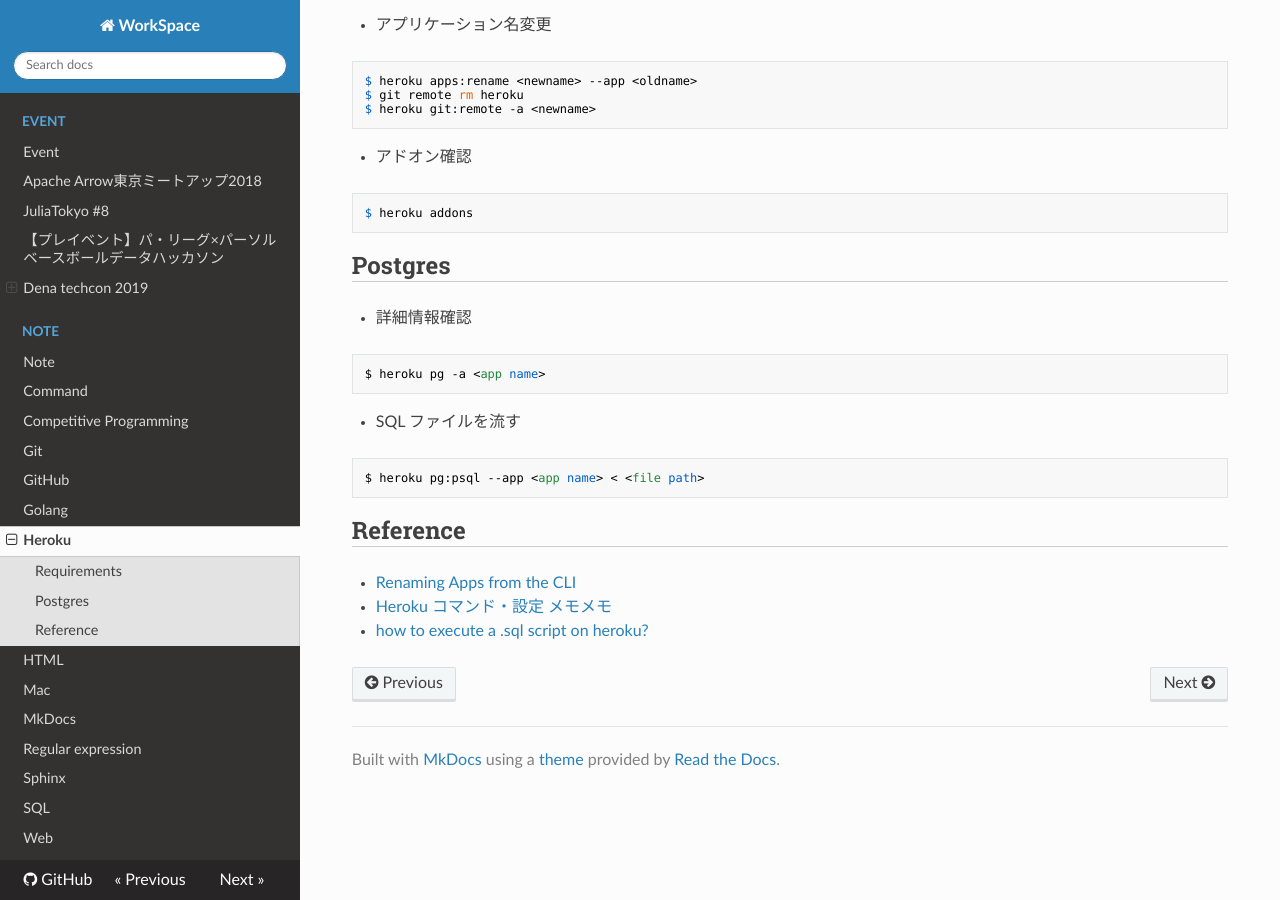
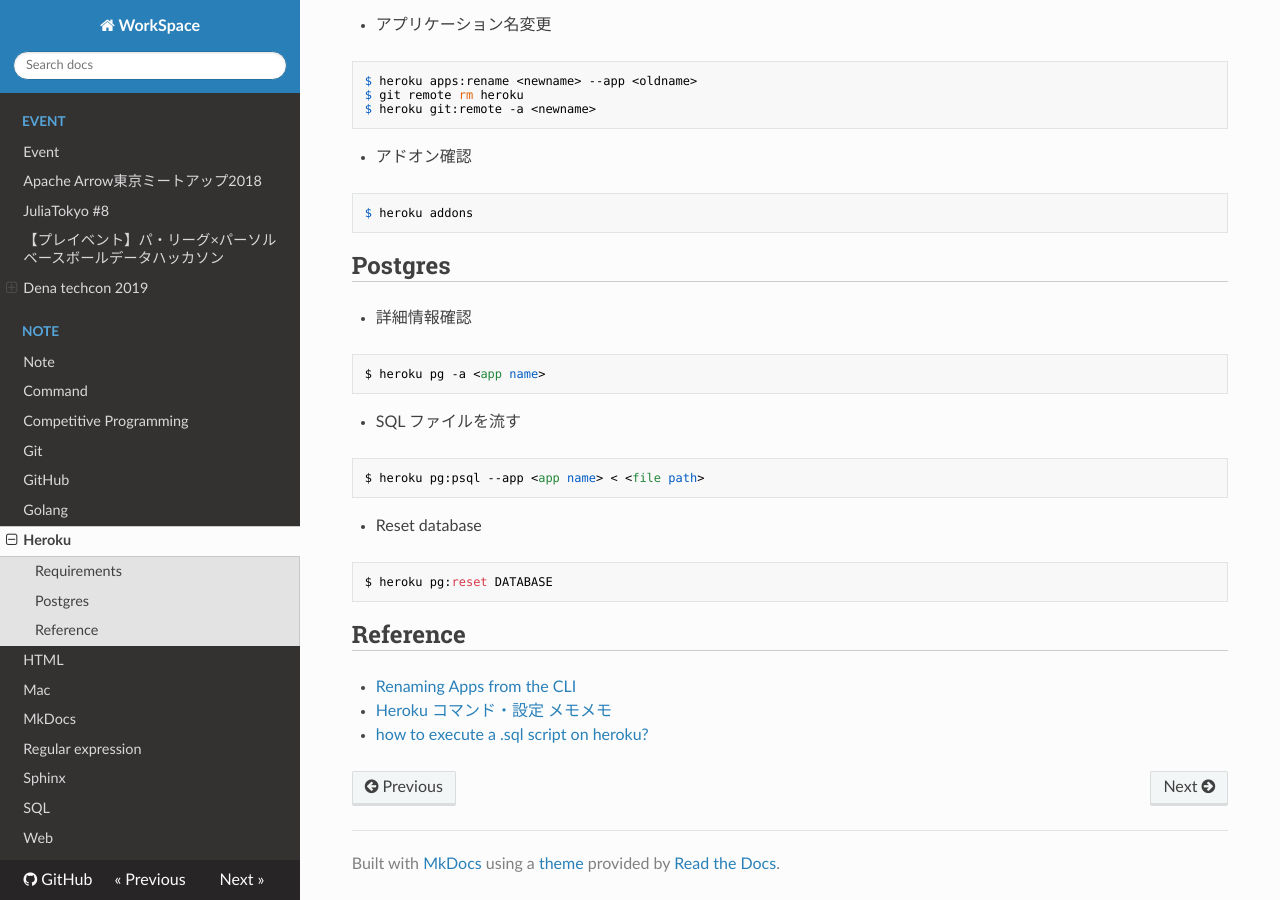
Before and after one commit to Doarakko/mkdocs-github-pages, an MkDocs documentation site: the page built from docs/note/heroku.md, in a window 1280 px wide and 900 px high, scrolled down 809 px. Built offline with MkDocs 1.6.1, drawn with Linux system fonts in a browser that asks for light colours; nearby versions of some CDN libraries.

Commit message:
add reset database

````diff
--- a/docs/note/heroku.md
+++ b/docs/note/heroku.md
@@ -53,6 +53,11 @@ $ heroku pg -a <app name>
 $ heroku pg:psql --app <app name> < <file path>
 ```
 
+- Reset database
+```
+$ heroku pg:reset DATABASE
+```
+
 ## Reference
 - [Renaming Apps from the CLI](https://devcenter.heroku.com/articles/renaming-apps)
 - [Heroku コマンド・設定 メモメモ](https://qiita.com/pugiemonn/items/0e69b7a29a384b356e65)
````
